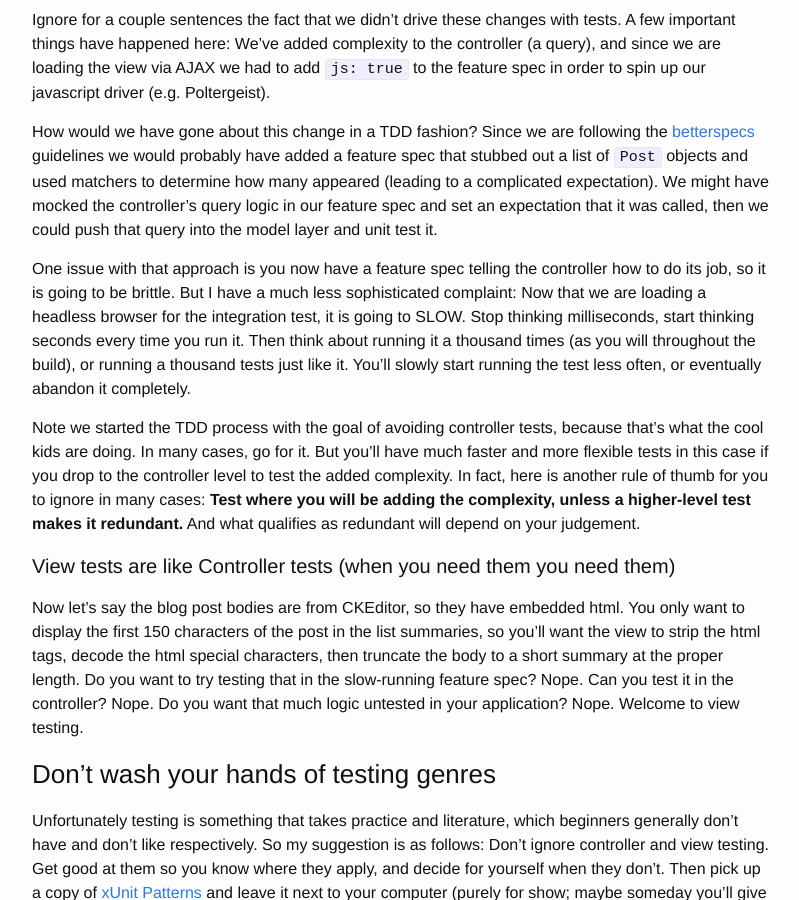
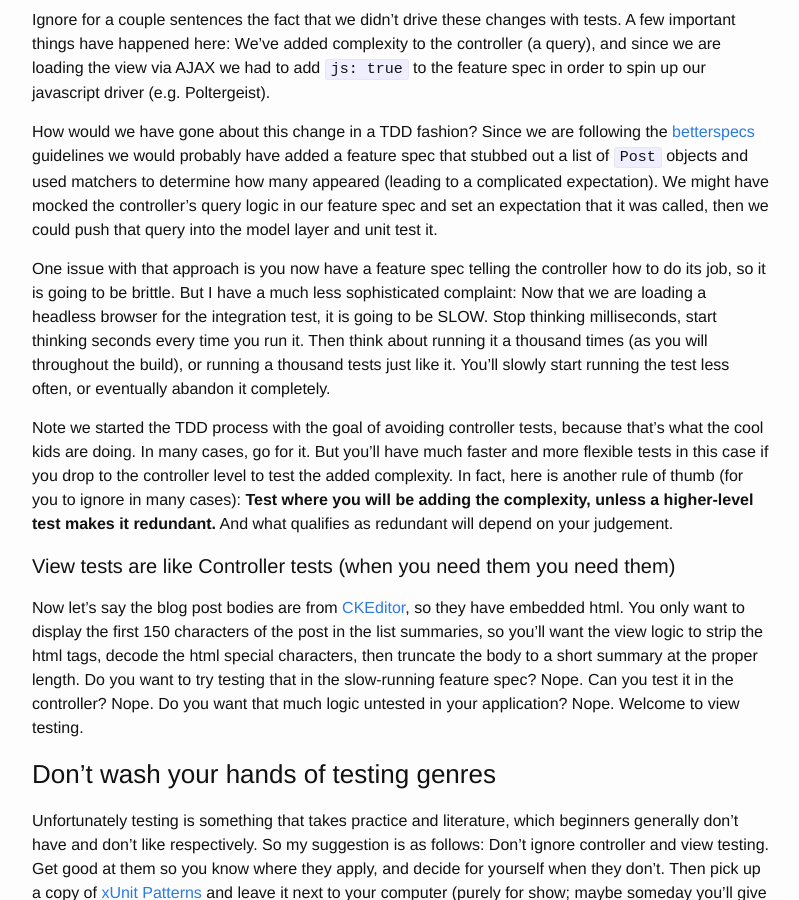
Before and after one commit to hiattp/blog, a Jekyll site: the page built from _posts/2014-11-13-when-should-you-test-views-and-controllers-in-rails.markdown, in a window 1280 px wide and 900 px high, scrolled down 2240 px. Shown: the whole window, without its empty margins (238-1037 px from the left). Built offline with Jekyll 4.4.1, drawn with Linux system fonts in a browser that asks for light colours; comment, search, counter and statistics services are not loaded.

Commit message:
added links fixed typos

```diff
--- a/_posts/2014-11-13-when-should-you-test-views-and-controllers-in-rails.markdown
+++ b/_posts/2014-11-13-when-should-you-test-views-and-controllers-in-rails.markdown
@@ -128,7 +128,7 @@ into the model layer and unit test it.
 One issue with that approach is you now have a feature spec telling the
 controller how to do its job, so it is going to be brittle. But I have a much
 less sophisticated complaint: Now that we are loading a headless browser for
-the integration test, it is going to SLOW. Stop thinking milliseconds, start
+the integration test, it is going to be SLOW. Stop thinking milliseconds, start
 thinking seconds every time you run it. Then think about running it a thousand
 times (as you will throughout the build), or running a thousand tests just like it.
 You'll slowly start running the test less often, or eventually abandon it completely.
@@ -137,15 +137,15 @@ Note we started the TDD process with the goal of avoiding controller tests,
 because that's what the cool kids are doing. In many cases, go for it. But
 you'll have much faster and more flexible tests in this case if you drop to
 the controller level to test the added complexity. In fact, here is another rule
-of thumb for you to ignore in many cases: **Test where you will be adding the complexity,
+of thumb (for you to ignore in many cases): **Test where you will be adding the complexity,
 unless a higher-level test makes it redundant.**
 And what qualifies as redundant will depend on your judgement.
 
 #### View tests are like Controller tests (when you need them you need them)
 
-Now let's say the blog post bodies are from CKEditor, so they have embedded
+Now let's say the blog post bodies are from [CKEditor][cke], so they have embedded
 html. You only want to display the first 150 characters of the post in the list
-summaries, so you'll want the view to strip the html tags, decode the html
+summaries, so you'll want the view logic to strip the html tags, decode the html
 special characters, then truncate the body to a short summary at the proper
 length. Do you want to try testing that in the slow-running feature spec? Nope.
 Can you test it in the controller? Nope. Do you want that much logic untested in
```
Also changed, not shown: other parts of _posts/2014-11-13-when-should-you-test-views-and-controllers-in-rails.markdown (+1 -0 lines).
